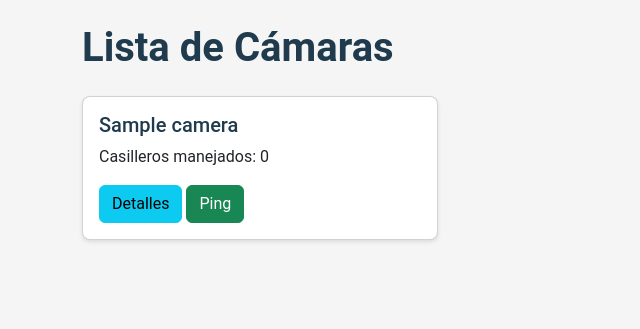
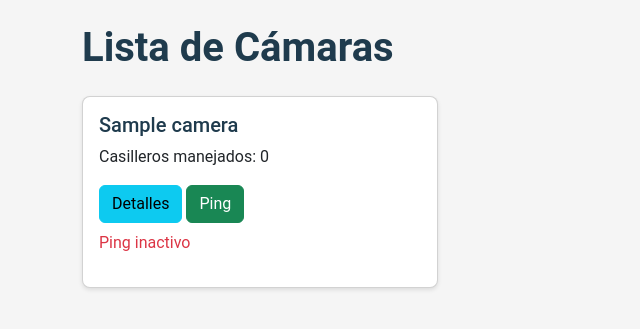
Before and after one commit to AlmaFischer/LockerRoom, a Django app: page /cameras/ in a window 1280 px wide. Shown: the part 56-385 px from the top of the page, without its empty margins (0-640 px from the left). Run offline with Django 5.2, Linux system fonts and the light colour scheme; tables that the repository leaves empty hold one stand-in row (values such as "Sample post"); some libraries are stand-ins or nearby versions.

Commit message:
Ping_pong

```diff
--- a/lockers/lapp/models.py
+++ b/lockers/lapp/models.py
@@ -1,13 +1,31 @@
 from django.db import models
 from django.contrib.auth.models import User
+from django.utils import timezone
+from datetime import timedelta
 
 class Camera(models.Model):
     # Atributos para el modelo Camera
     name = models.CharField(max_length=100, unique=True)  # Nombre único de la cámara
     lockers_count = models.PositiveIntegerField(default=0)  # Cantidad de casilleros que maneja la cámara
+    is_ping = models.BooleanField(default=False)  # Si la cámara está siendo "pingueada"
+    ping_time = models.DateTimeField(null=True, blank=True)  # Momento en que se realizó el ping
 
     def __str__(self):
         return self.name
+
+    def ping(self):
+        """ Activa el ping para la cámara durante 30 segundos. """
+        self.is_ping = True
+        self.ping_time = timezone.now()  # Registra el momento del ping
+        self.save()
+
+    def check_ping(self):
+        """ Verifica si el ping todavía es válido (30 segundos). """
+        if self.is_ping and self.ping_time:
+            if timezone.now() - self.ping_time > timedelta(seconds=30):
+                self.is_ping = False  # Expira el ping después de 30 segundos
+                self.save()
+        return self.is_ping  # Devuelve el estado actual del ping
 
 class Casillero(models.Model):
     # Atributos para el modelo Casillero
--- a/lockers/lapp/templates/camera_list.html
+++ b/lockers/lapp/templates/camera_list.html
@@ -1,4 +1,3 @@
-
 {% extends 'base.html' %}
 {% block title %}Lista de Cámaras{% endblock %}
 
@@ -8,14 +7,41 @@
         {% for camera in cameras %}
             <div class="col-md-4 mb-4">
                 <div class="card" style="border-radius: 8px; box-shadow: 0 2px 4px rgba(0, 0, 0, 0.1);">
-                    <div class="card-body">
+                    <div class="card-body" data-camera-name="{{ camera.name }}">
                         <h5 class="card-title" style="color: #1F3B4D;">{{ camera.name }}</h5>
                         <p class="card-text">Casilleros manejados: {{ camera.lockers_count }}</p>
                         <a href="{% url 'camera_detail' camera.pk %}" class="btn btn-info">Detalles</a>
-                        <a href="{% url 'camera_ping' camera.pk %}" class="btn btn-success" onclick="alert('Ping enviado a {{ camera.name }}'); return false;">Ping</a>
+                        <button class="btn btn-success" onclick="sendPing('{{ camera.name }}')">Ping</button>
+
+                        <!-- Mostrar el estado de is_ping -->
+                        {% if camera.is_ping %}
+                            <p class="mt-2 text-success ping-status">Ping activo (hasta 30 segundos)</p>
+                        {% else %}
+                            <p class="mt-2 text-danger ping-status">Ping inactivo</p>
+                        {% endif %}
                     </div>
                 </div>
             </div>
         {% endfor %}
     </div>
+
+    <script>
+        function sendPing(cameraName) {
+            // Realiza la solicitud AJAX para hacer ping
+            fetch(`/camera/ping/${cameraName}/`)
+                .then(response => response.json())
+                .then(data => {
+                    alert(data.message);  // Muestra el mensaje de éxito
+                    setTimeout(() => {
+                        location.reload(); // Recarga la página después de 5 segundos
+                        alert("Update");
+                    }, 1000);
+
+
+                })
+                .catch(error => {
+                    alert('Error al enviar ping');
+                });
+        }
+    </script>
 {% endblock %}
--- a/lockers/lapp/templates/home.html
+++ b/lockers/lapp/templates/home.html
@@ -28,7 +28,7 @@
                 <div class="card-body">
                     <h5 class="card-title">Camaras Disponibles</h5>
                     <p class="card-text">Todas las camaras automaticamente registradas, ¡haz ping en ellas para ver si estan conectadas!</p>
-                    <a href="#" class="btn btn-light">Ver cámaras</a>
+                    <a href="{% url 'camera_list' %}" class="btn btn-light">Ver cámaras</a>
                 </div>
             </div>
         </div>
--- a/lockers/lapp/urls.py
+++ b/lockers/lapp/urls.py
@@ -3,6 +3,7 @@ from . import views
 
 urlpatterns = [
     # Otras rutas
+    path('camera/ping/<str:camera_name>/', views.camera_ping, name='camera_ping'),
     path('accounts/', include('allauth.urls')),  # Esto maneja login, logout y demás
     path('profile/', views.profile, name='profile'),
     path('password_change/', views.password_change, name='password_change'),
--- a/lockers/lapp/views.py
+++ b/lockers/lapp/views.py
@@ -24,6 +24,8 @@ from django.views.decorators.cache import never_cache
 import matplotlib.pyplot as plt
 import io
 import urllib, base64
+from django.core.cache import cache
+from django.http import JsonResponse
 @never_cache
 @login_required
 def estadisticas(request):
@@ -274,11 +276,23 @@ def casillero_detail(request, casillero_id):
     })
 
 def camera_list(request):
+
     """
     Lista todas las cámaras disponibles.
     """
-    cameras = Camera.objects.all()
-    return render(request, 'camera_list.html', {'cameras': cameras})
+    cameras = Camera.objects.all()  # Recuperar las cámaras de la base de datos
+    camera_status = {}
+
+
+    # Comprobar el estado del ping desde el cache
+    for camera in cameras:
+        #camera.css_class = "text-success" if camera.is_ping else "text-danger"
+        # Recuperamos el estado del ping del cache
+        status = cache.get(camera.name, False)
+        camera_status[camera.name] = status
+        camera.check_ping()
+
+    return render(request, 'camera_list.html', {'cameras': cameras, 'camera_status': camera_status})
 
 def camera_detail(request, pk):
     """
@@ -287,10 +301,27 @@ def camera_detail(request, pk):
     camera = get_object_or_404(Camera, pk=pk)
     return render(request, 'camera_detail.html', {'camera': camera})
 
-def camera_ping(request, pk):
+def camera_ping(request, camera_name):
     """
     Realiza una simulación de ping a la cámara.
     """
-    camera = get_object_or_404(Camera, pk=pk)
-    # Aquí puedes implementar la lógica de ping más adelante
-    return JsonResponse({'message': f'Ping to camera {camera.name} successful!'})
+    try:
+
+        # Obtener la cámara por su nombre
+        camera = Camera.objects.get(name=camera_name)
+
+        # Verificar si el ping es válido (si no ha expirado)
+        if camera.check_ping():
+            return JsonResponse({'message': f'Camera {camera_name} is already pinged and active!'})
+
+        # Si el ping no está activo, hacer el ping y actualizar el estado
+        #camera.ping()  # Esto activará el ping y establecerá el tiempo
+        mqtt_message = {
+            "cam_target": camera_name,
+        }
+        send_message("ping_g15", json.dumps(mqtt_message))
+
+        return JsonResponse({'message': f'Ping to camera {camera_name} please wait.'})
+
+    except Camera.DoesNotExist:
+        return JsonResponse({'error': f'Camera {camera_name} not found!'}, status=404)
--- a/lockers/lockers/mqtt_client.py
+++ b/lockers/lockers/mqtt_client.py
@@ -10,6 +10,7 @@ from django.utils import timezone
 
 
 recent_messages = {}
+
 
 # Configura Django para cargar las aplicaciones
 os.environ.setdefault('DJANGO_SETTINGS_MODULE', 'your_project.settings')  # Cambia 'your_project' al nombre de tu proyecto
@@ -25,6 +26,8 @@ def on_connect(client, userdata, flags, rc):
         client.subscribe("open_locker_g15")  # Suscribirse al topic "open_locker"
         client.subscribe("new_camera_g15")  # Para agregar nuevos casilleros
         client.subscribe("close_locker_g15")  # Suscribirse al topic "close_locker"
+        client.subscribe("pong_g15") #para recibir el pong del ESP32
+        #client.subscribe("ping_g15")
     else:
         print("Failed to connect. Return code:", rc)
 
@@ -147,6 +150,24 @@ def on_message(client, userdata, msg):
 
         except json.JSONDecodeError:
             print("Error processing message or invalid JSON format")
+    elif msg.topic == "pong_g15":
+        print("Pong recived")
+        try:
+            data = json.loads(msg.payload.decode())
+            camera_name = data.get("camera_name")
+            status = data.get("status")
+            print("HOLA")
+            if status == "pong":
+                print(f"Respuesta 'pong' recibida de la cámara: {camera_name}")
+                camera = Camera.objects.get(name=camera_name)
+                print(f"esta es la cam{camera.name}")
+                camera.ping()
+                # Aquí puedes realizar cualquier lógica adicional
+                # Por ejemplo, guardar en la base de datos o notificar a la vista
+                # guardar_pong_db(camera_name)
+
+        except json.JSONDecodeError:
+            print("Error processing message or invalid JSON format")
 
 # Función para enviar mensajes al broker MQTT
 def send_message(topic, message):
```
Also changed, not shown: lockers/lockers/settings.py (+8 -4 lines).
